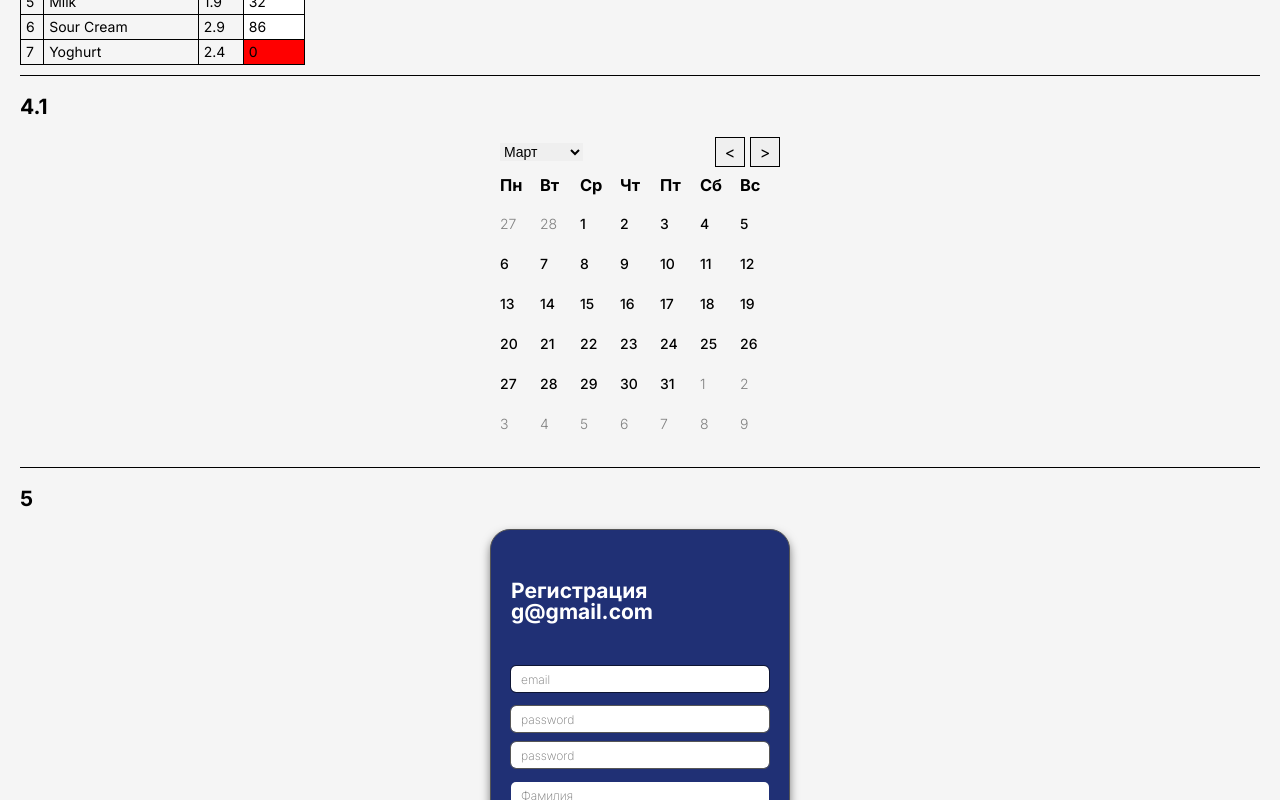
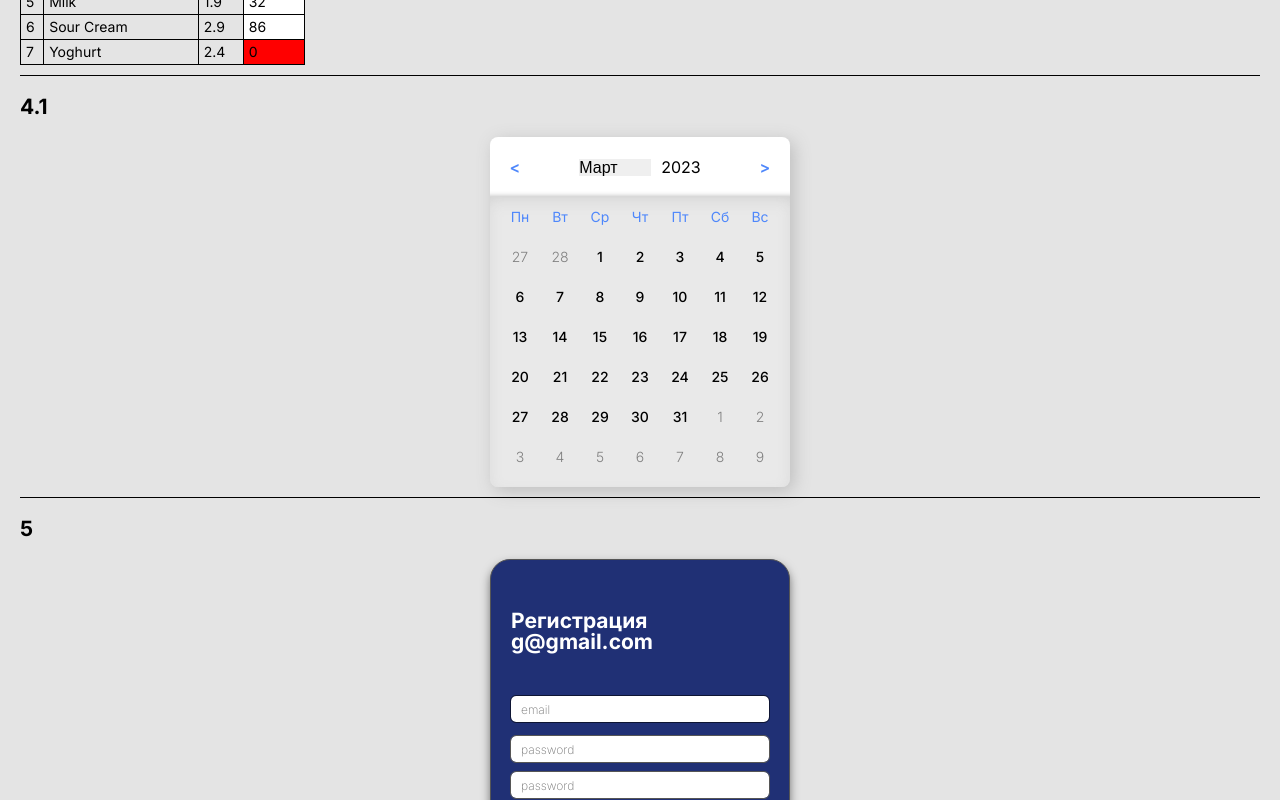
Before and after one commit to SlavaKuntsov/react-labs, a React (Create React App) app: page / in a window 1280 px wide. Shown: the part 1560-2360 px from the top of the page. Built offline with nearby package versions, Linux system fonts and the light colour scheme.

Commit message:
add styles to Calendar component

```diff
--- a/src/components/Calendar/Calendar.module.scss
+++ b/src/components/Calendar/Calendar.module.scss
@@ -1,51 +1,74 @@
 $black: rgba(0, 0, 0, 0.561);
+$blue: rgb(78, 135, 251);
 
 .calendar{
-	width: calc(40px * 7);
+	width: calc(40px * 7 + 20px);
 	display: flex;
 	flex-flow: column;
-	gap: 10px;
 	margin: 0 auto;
+	background: white;
+	border-radius: 8px;
+	box-shadow: 4px 4px 17px 0px rgb(190 190 190);
 	.calendarHead{
-		display: flex;
-		align-items: center;
-		justify-content: space-between;
-		select{
-			font-size: 14px;
-			color: black;
-		}
+		box-shadow: inset 0px -11px 5px -10px rgb(190 190 190);
+		padding: 15px 10px;
 		.button{
+			align-items: center;
+			justify-content: space-between;
 			display: flex;
 			align-items: center;
 			gap: 5px;
+			.dateOutput{
+				display: flex;
+				gap: 10px;
+				align-items: center;
+				select{
+					font-size: 16px;
+					color: black;
+					appearance: none;
+				}
+				div{
+					font-size: 16px;
+				}
+			}
 			button{
 				cursor: pointer;
-				border: 1px solid black;
 				width: 30px;
 				height:30px;
 				font-size: 16px;
+				background: white;
+				color: $blue;
+				font-weight: 600;
 			}
 		}
 	}
 	.calendarBody{
+		box-shadow: inset 0px 6px 20px -10px rgb(117 117 117 / 36%);
+		border-radius: 0 0 8px 8px;
+		padding: 0 0 10px 0;
+		background: rgb(194 194 194 / 36%);
 		.cellsHead{
 			display: flex;
 			flex-flow: row;
 			justify-content: center;
-			h3{
-				width: 40px;
-				height:40px;
+			div{
+				min-width: 40px;
+				height: 40px;
+				display: flex;
+				justify-content: center;
+				align-items: center;
+				color: $blue;
 			}
 		}
 		.cellsBody{
-			overflow-x: scroll;
+			overflow-x: hidden;
 			width: calc(40px * 7);
 			margin: 0 auto;
 			.cellsTrack{
 				display: flex;
 				// flex-flow: wrap;
 				align-items: row;
-				transition: transform .2s ease-in-out;
+				transition: transform .2s ease;
 				.monthsCell{
 					min-width: calc(40px * 7);
 					display: flex;
@@ -53,8 +76,18 @@ $black: rgba(0, 0, 0, 0.561);
 					gap: 0;
 					align-content: start;
 					div{
+						cursor: pointer;
 						width: 40px;
 						height:40px;
+						display: flex;
+						justify-content: center;
+						align-items: center;
+						border-radius: 10px;
+						transition: background .2s ease-in-out;
+						&:hover{
+							background: lighten($color: $blue, $amount: 13%);
+
+						}
 					}
 				}
 			}
--- a/src/components/Calendar/CalendarBody.jsx
+++ b/src/components/Calendar/CalendarBody.jsx
@@ -94,13 +94,13 @@ export default function CalendarBody(props) {
     return (
         <div className={style.calendarBody}>
             <div className={style.cellsHead}>
-                <h3>Пн</h3>
-                <h3>Вт</h3>
-                <h3>Ср</h3>
-                <h3>Чт</h3>
-                <h3>Пт</h3>
-                <h3>Сб</h3>
-                <h3>Вс</h3>
+                <div>Пн</div>
+                <div>Вт</div>
+                <div>Ср</div>
+                <div>Чт</div>
+                <div>Пт</div>
+                <div>Сб</div>
+                <div>Вс</div>
             </div>
 			<div className={style.cellsBody}>
 				<div style={{transform: `translateX(-${props.addWidthTranslate}px)`}} className={style.cellsTrack}>
--- a/src/components/Calendar/CalendarHead.jsx
+++ b/src/components/Calendar/CalendarHead.jsx
@@ -29,16 +29,7 @@ export default function CalendarHead (props) {
 
     return (
     	<div className={style.calendarHead}>
-    		<select>
-				{months
-				.filter((item, index) => index === selectDate)
-				.map((item, index) => (
-					<option hidden selected value={index}>{item.name}</option>
-				))}
-				{months.map((item, index) => (
-					<option style={{color: index === nowDate && "red"}} value={index}>{item.name}</option>
-				))}
-			</select>
+
 			<div className={style.button}>
 				<button
 					disabled={position === 0 ? true : false}
@@ -49,6 +40,22 @@ export default function CalendarHead (props) {
 				}>
 					{"<"}
 				</button>
+
+					<div className={style.dateOutput}>
+						<select>
+							{months
+							.filter((item, index) => index === selectDate)
+							.map((item, index) => (
+								<option hidden selected value={index}>{item.name}</option>
+							))}
+							{months.map((item, index) => (
+								<option style={{color: index === nowDate && "red"}} value={index}>{item.name}</option>
+							))}
+						</select>
+						<div>
+							2023
+						</div>
+					</div>
 
 				<button
 					disabled={position > trackWidth * 10 ? true : false}
--- a/src/scss/index.scss
+++ b/src/scss/index.scss
@@ -2,7 +2,7 @@
 body {
 	padding: 10px 20px;
 	font-family: "Inter", sans-serif;
-	background: whitesmoke;
+	background: rgba(225, 225, 225, 0.894);
 }
 h2 {
     margin: 20px 0;
```
